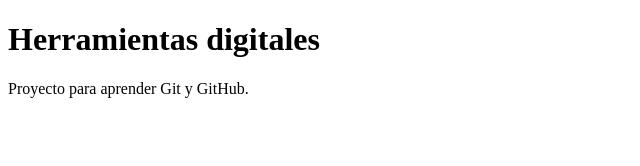
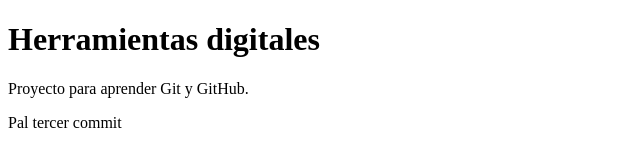
Before and after one commit to DaniFdezC/PruebasClase, a plain HTML site: page index.html in a window 1280 px wide. Shown: the whole page, without its empty margins (0-640 px from the left). Drawn offline with Linux system fonts and the light colour scheme.

Commit message:
third commit

```diff
--- a/index.html
+++ b/index.html
@@ -10,6 +10,7 @@
 
     <main>
         <p>Proyecto para aprender Git y GitHub.</p>
+        <p>Pal tercer commit </p>
     </main>
 
 </body>
```
